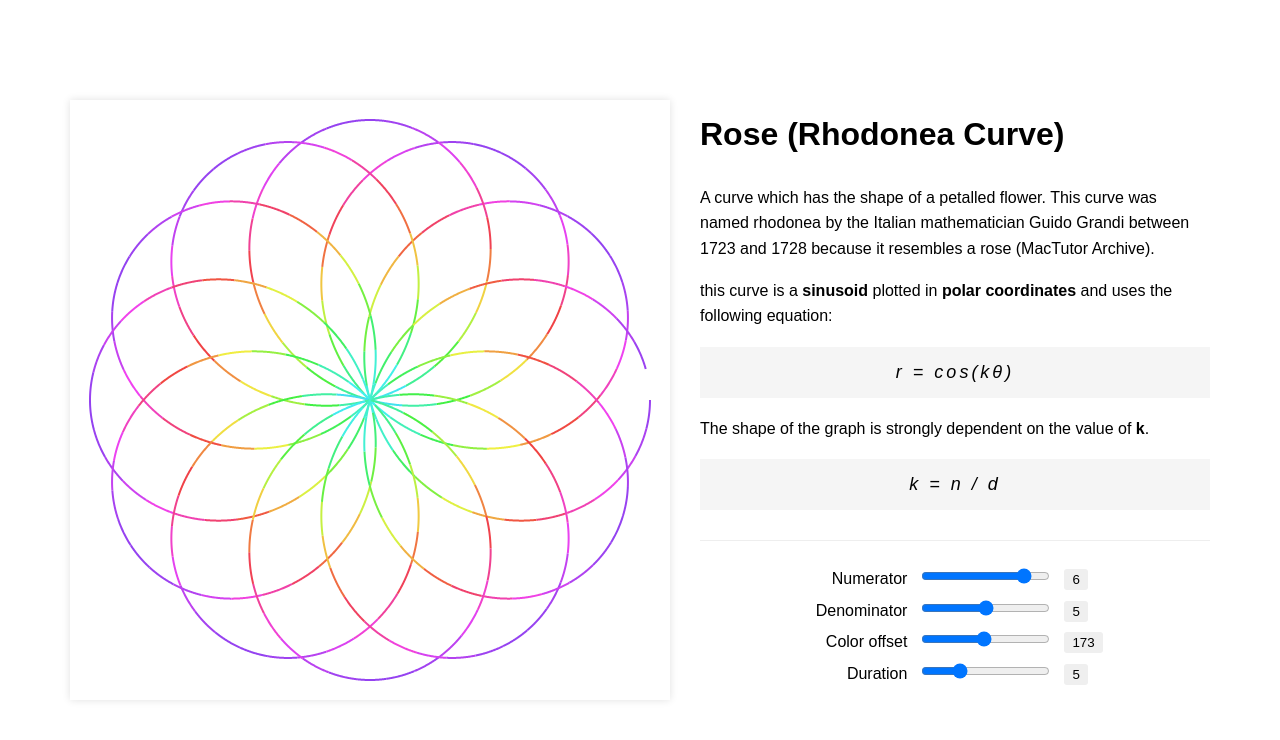
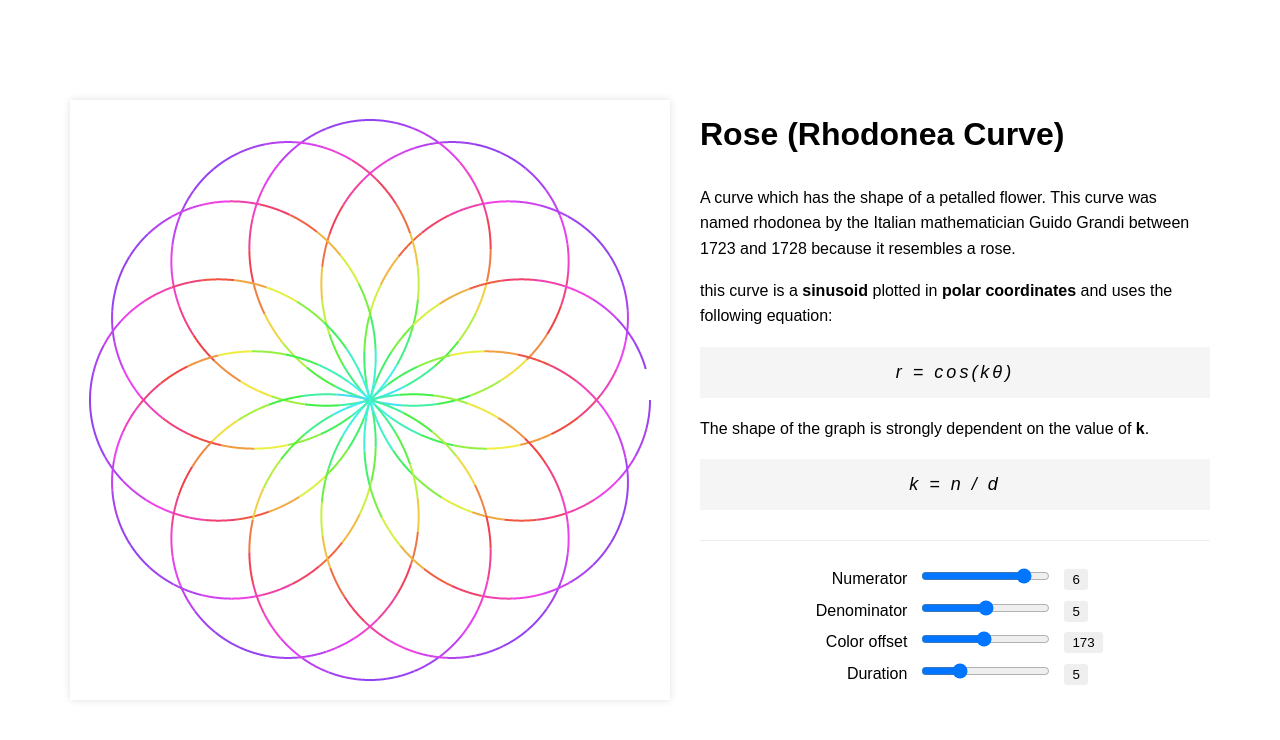
Before and after one commit to nocturnalpenguin/challenge-rose, a website: page public/index.html in a window 1280 px wide. Drawn offline with Linux system fonts and the light colour scheme.

Commit message:
text fix

```diff
--- a/public/index.html
+++ b/public/index.html
@@ -15,7 +15,7 @@
             <p>
                 A curve which has the shape of a petalled flower.
                 This curve was named rhodonea by the Italian mathematician Guido Grandi between 1723 and 1728
-                because it resembles a rose (MacTutor Archive).
+                because it resembles a rose.
             </p>
             <p>
                 this curve is a <b>sinusoid</b> plotted in <b>polar coordinates</b> and uses the following equation:
```
